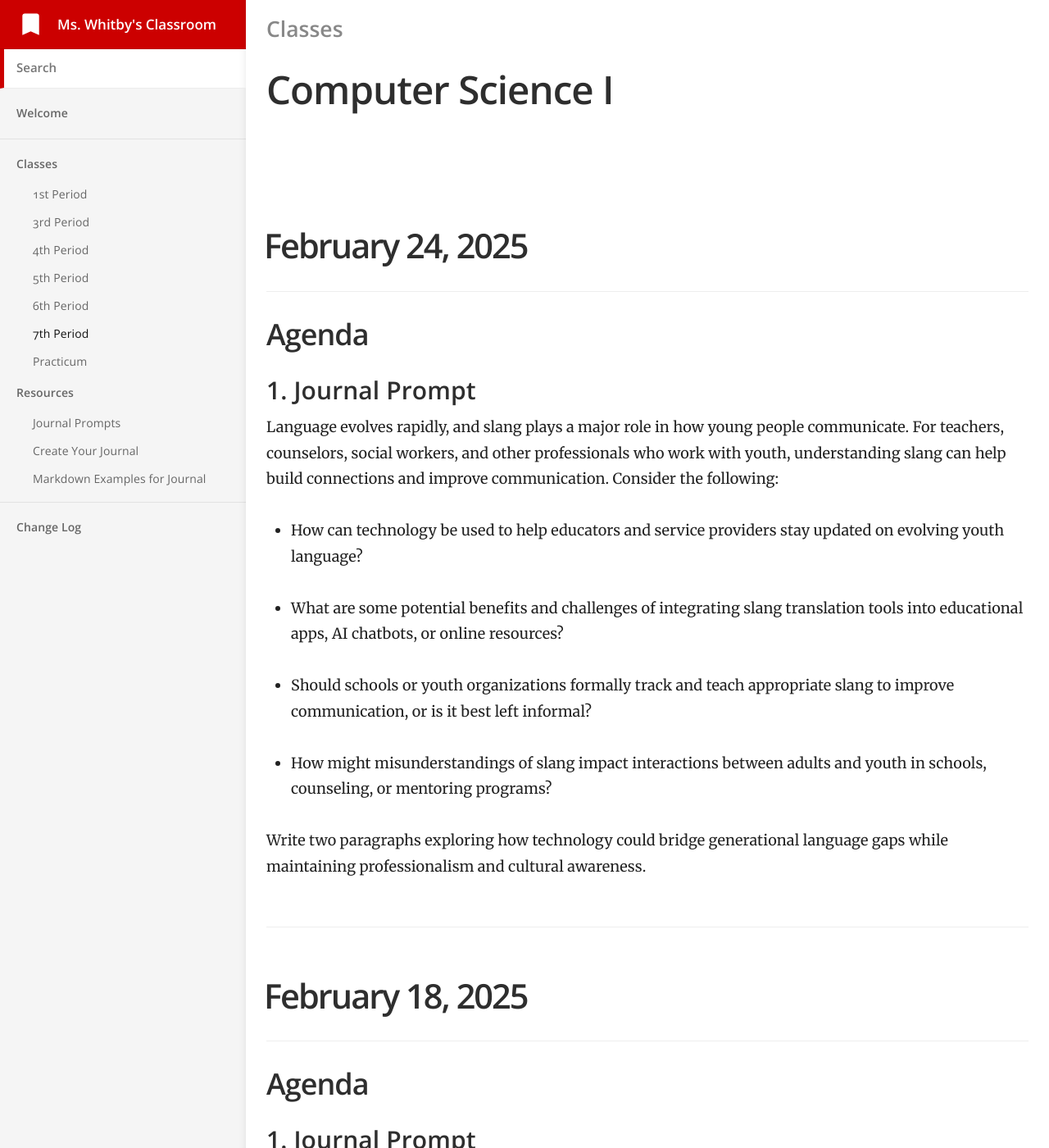
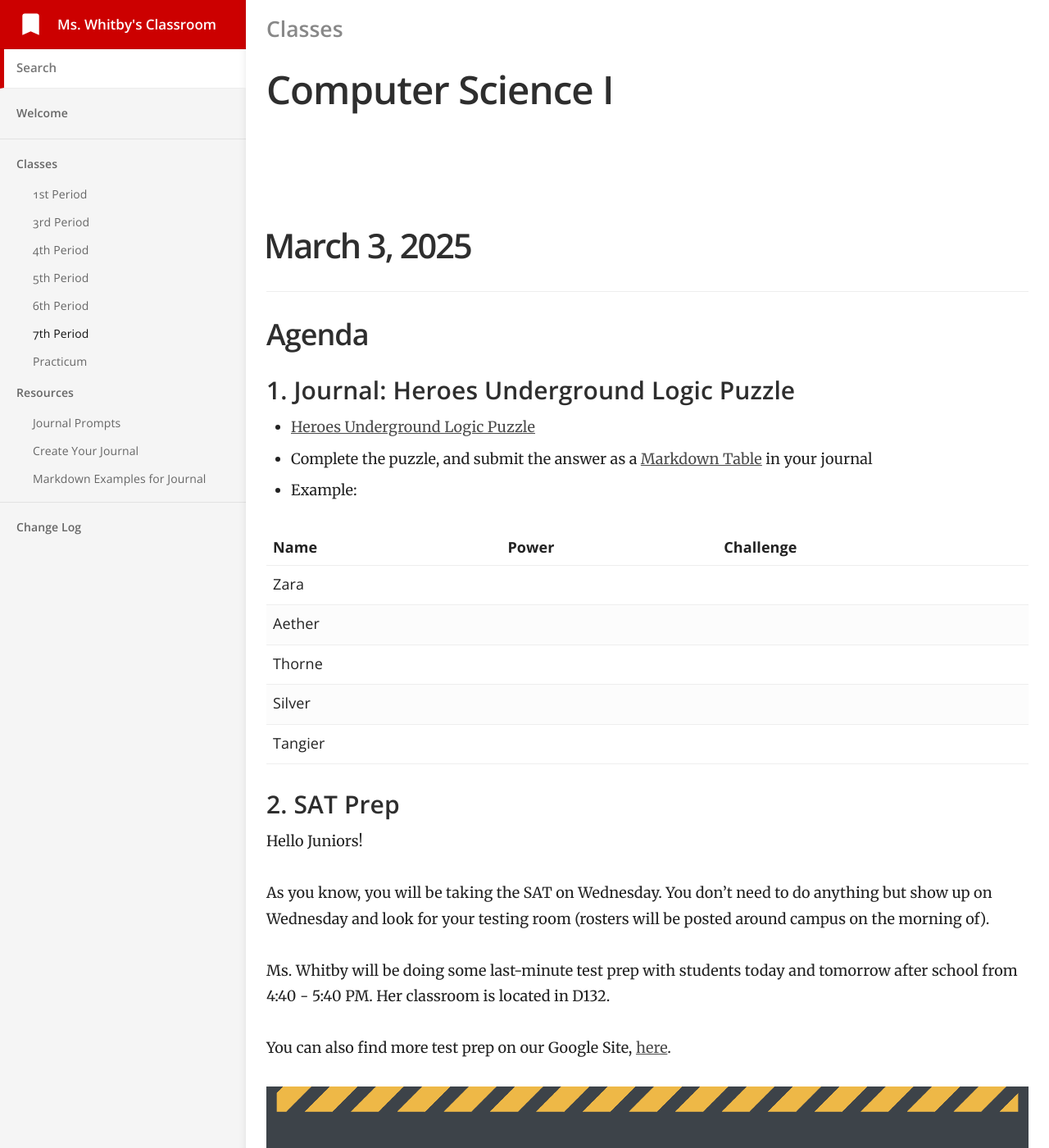
Before and after one commit to mswhitby/classroom, a Jekyll site: the page built from _docs/classes/7th.md, in a window 1280 px wide and 1400 px high. Shown: the whole window at 82% size. Built offline with Jekyll 4.4.1, drawn with Linux system fonts in a browser that asks for light colours.

Commit message:
Updated lessons

```diff
--- a/_docs/classes/7th.md
+++ b/_docs/classes/7th.md
@@ -4,6 +4,38 @@ subtitle: Computer Science I
 category: Classes
 order: 6
 ---
+
+# March 3, 2025
+
+## Agenda
+
+### 1. Journal: Heroes Underground Logic Puzzle
+
+- [Heroes Underground Logic Puzzle](https://daydreampuzzles.com/logic-puzzles/heroes-underground/)
+- Complete the puzzle, and submit the answer as a [Markdown Table](https://www.markdownguide.org/extended-syntax/#tables) in your journal
+- Example:
+
+| Name    | Power | Challenge |
+| :------ | :---- | :-------- |
+| Zara    |       |           |
+| Aether  |       |           |
+| Thorne  |       |           |
+| Silver  |       |           |
+| Tangier |       |           |
+
+### 2. SAT Prep
+
+Hello Juniors!
+
+As you know, you will be taking the SAT on Wednesday. You don't need to do anything but show up on Wednesday and look for your testing room (rosters will be posted around campus on the morning of).
+
+Ms. Whitby will be doing some last-minute test prep with students today and tomorrow after school from 4:40 - 5:40 PM. Her classroom is located in D132.
+
+You can also find more test prep on our Google Site, [here](https://sites.google.com/judsonisd.org/whscollegecareer/home/test-prep).
+
+![alt text](../../media/2025_last_minute_SAT_prep.png)
+
+----
 
 # February 24, 2025
 
```
Also changed, not shown: _docs/classes/5th.md (+32 -0 lines), _docs/classes/6th.md (+32 -0 lines).
